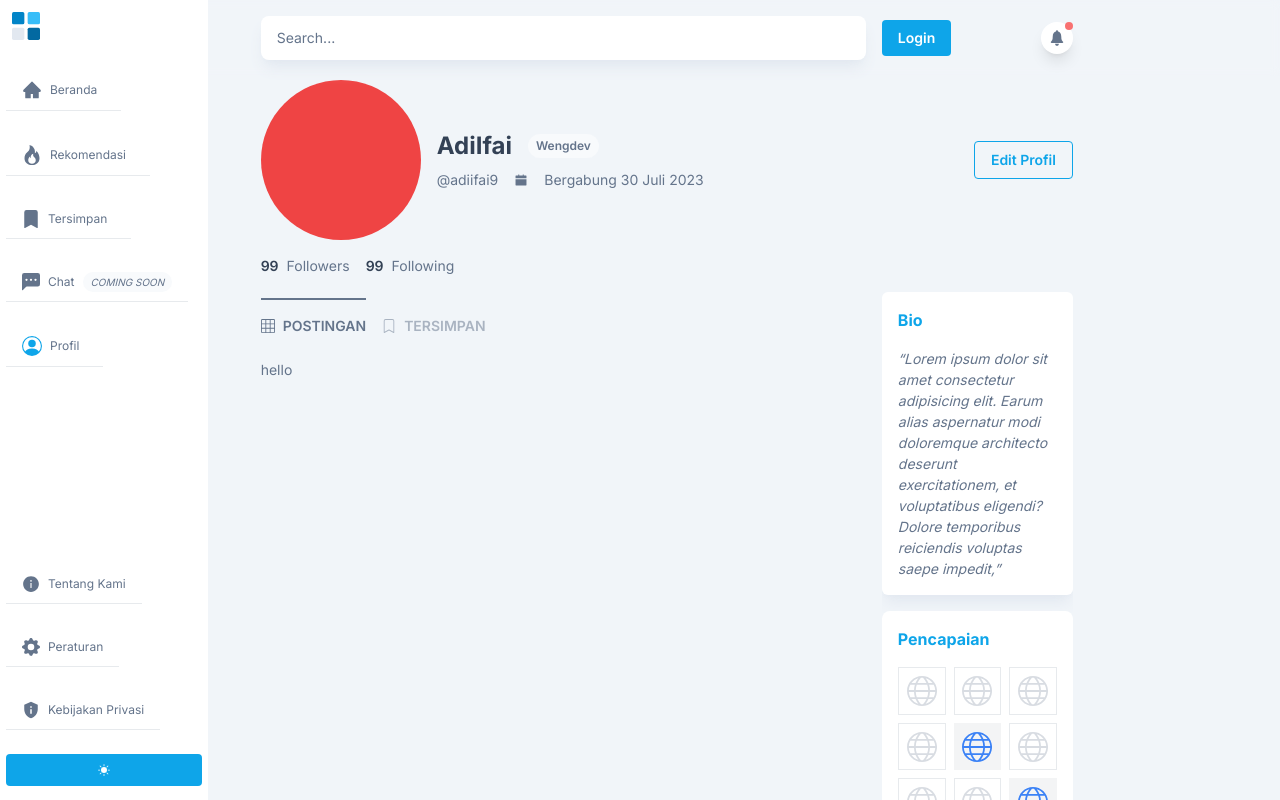
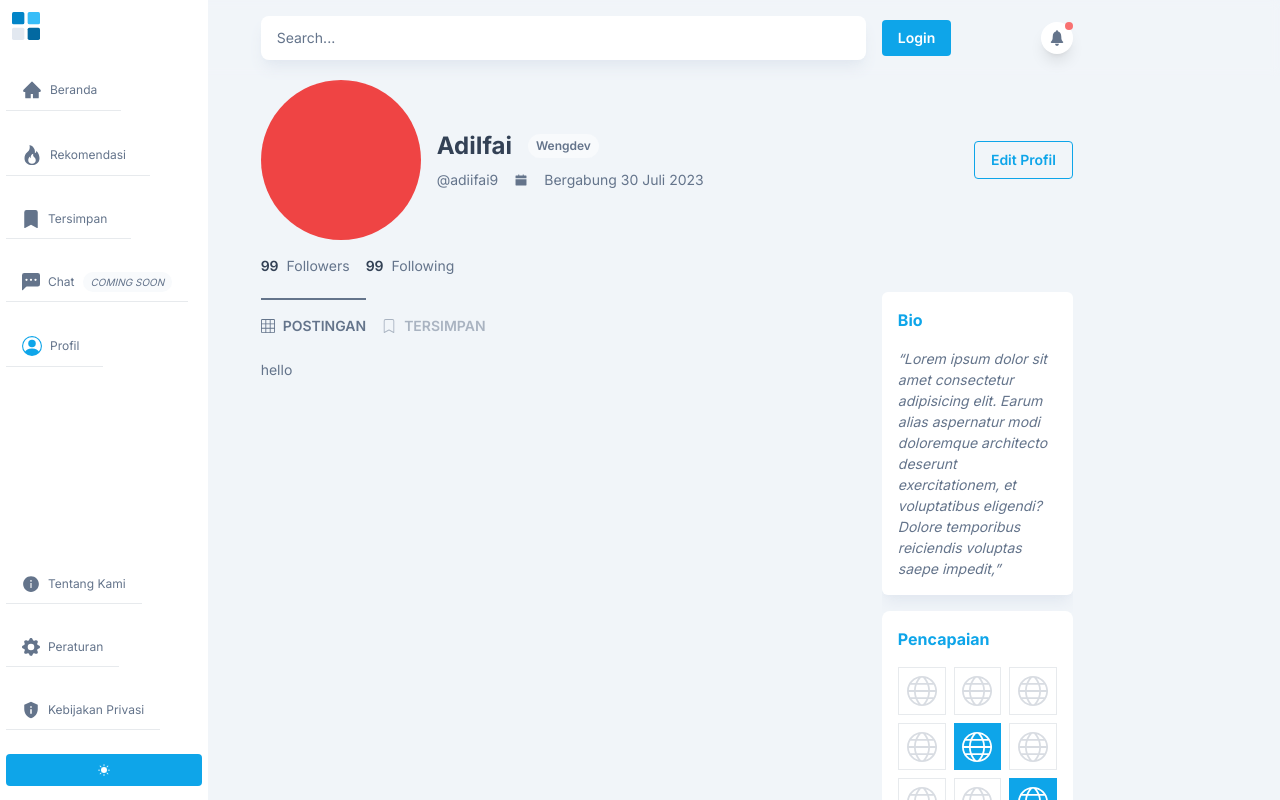
Before and after one commit to MatchaTi/commitan-community, a Next.js app: page /profil/1 in a window 1280 px wide. Shown: the top 800 px of the page. Built offline with nearby package versions, Linux system fonts and the light colour scheme.

Commit message:
style(achievement): update color

```diff
--- a/src/components/layout/achievement.tsx
+++ b/src/components/layout/achievement.tsx
@@ -58,9 +58,9 @@ function AchievementItem({ title, label, isAchieved, origin }: IAchievementItem)
     <li
       className={`${
         isAchieved
-          ? 'border-none bg-dark-secondary/5 text-blue-500 text-opacity-100 dark:bg-light-secondary/5'
+          ? 'border-none bg-commitan-main text-white text-opacity-100'
           : 'text-light-text/25 dark:text-dark-text/25'
-      } common-accent flex aspect-square items-center justify-center border text-center text-xs`}
+      } common-accent flex aspect-square items-center justify-center border text-center text-xs hover:bg-dark-secondary/5 hover:dark:bg-light-secondary/5`}
     >
       <div className='group relative'>
         <div className='text-3xl'>
```
